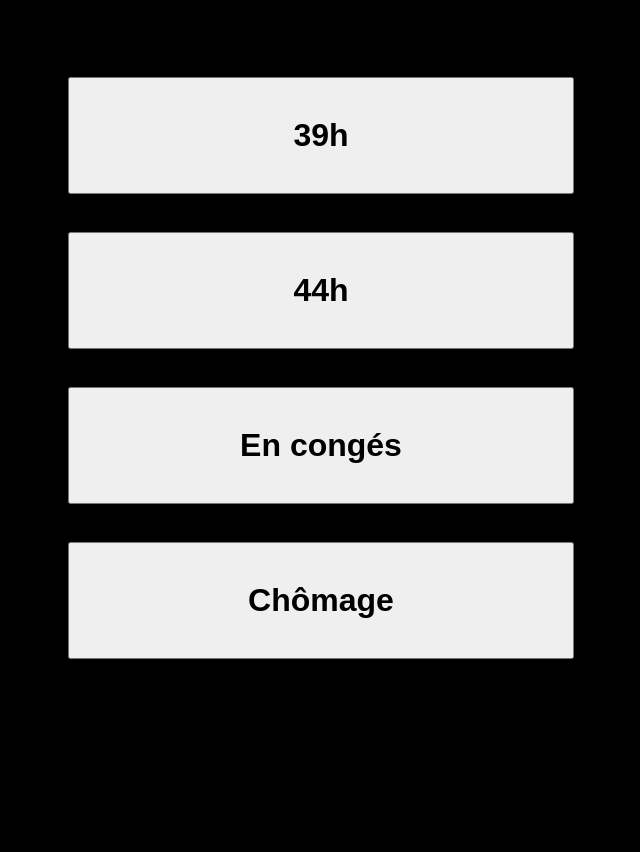
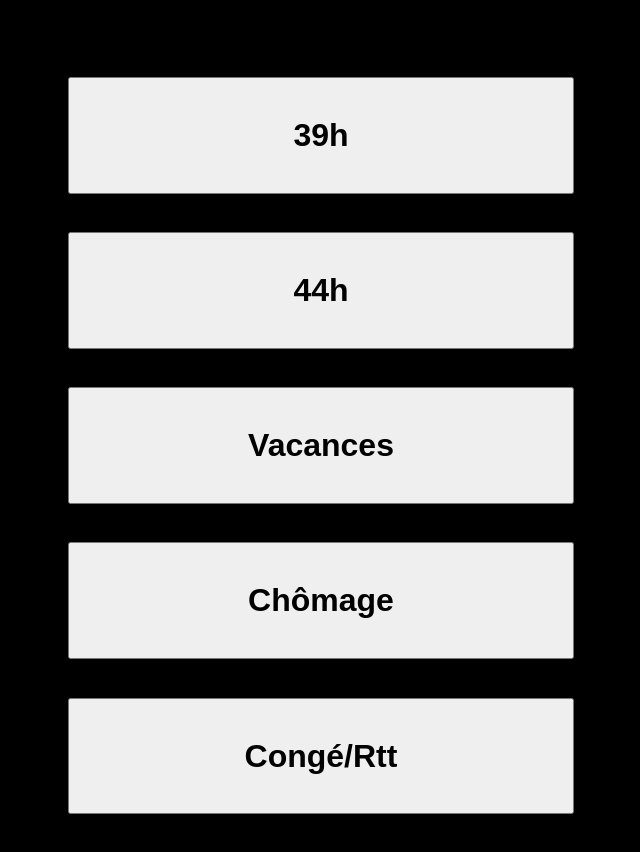
Before and after one commit to nathanael-bonamie/admin_cntdwn, a plain HTML site: page index.html in a window 1280 px wide. Shown: the whole page, without its empty margins (319-959 px from the left). Before the commit the page ends 800 px from the top, so only its background shows below. Drawn offline with Linux system fonts and the light colour scheme; no server answers.

Commit message:
Update index.html

```diff
--- a/index.html
+++ b/index.html
@@ -18,9 +18,11 @@
   <br>
   <input type='button' id='but' onclick="settings('44 heures')" value='44h'>
   <br>
-  <input type='button' id='but' onclick="setDate('En congés')" value='En congés'>
+  <input type='button' id='but' onclick="setDate('En congés')" value='Vacances'>
   <br>
   <input type='button' id='but' onclick="setDate('Chômage partiel')" value='Chômage'>
+  <br>
+  <input type='button' id='but' onclick="setDate('Rtt')" value='Congé/Rtt'>
   <br>
   <p class="sanssautdeligne" id="demo"></p>
   </div>
```
